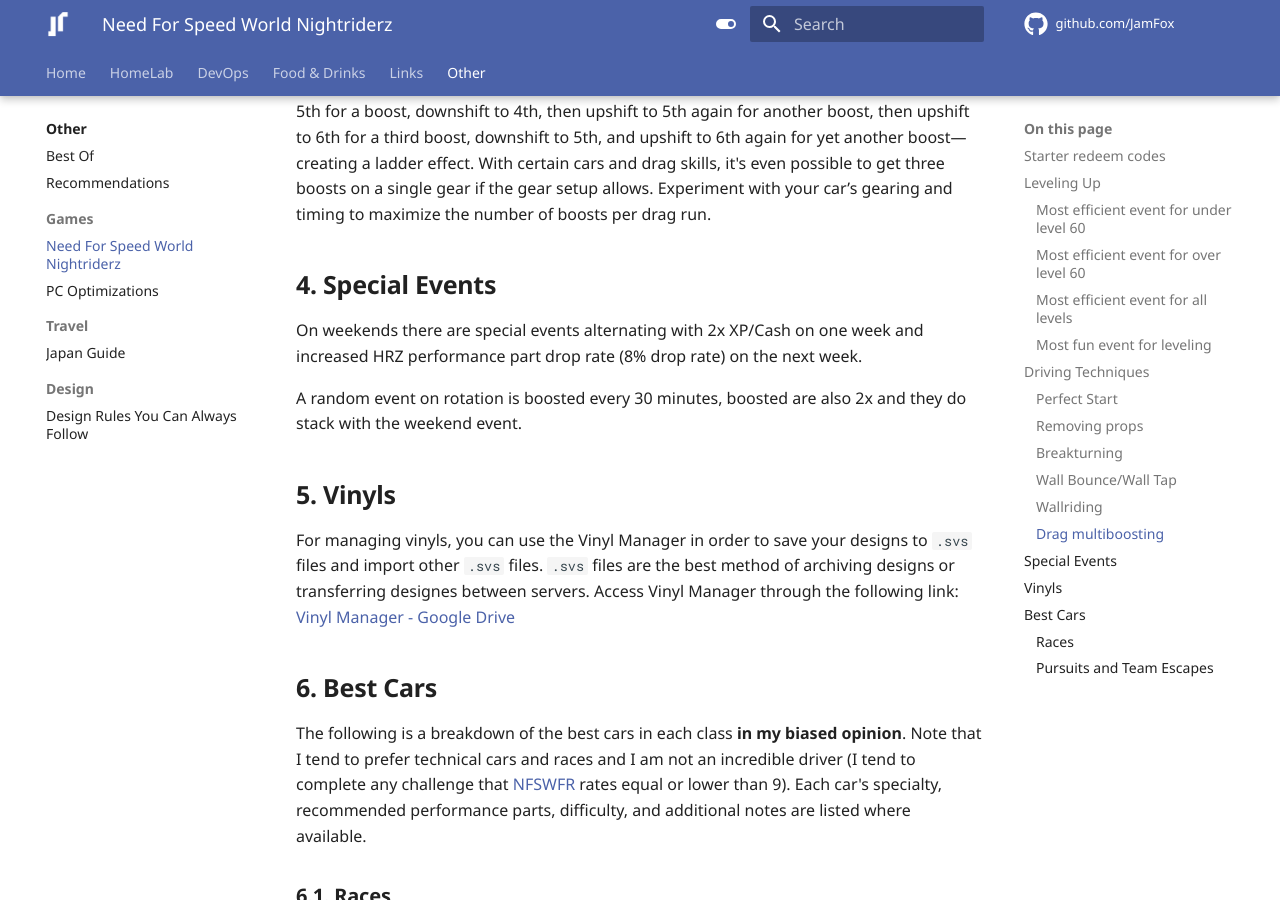
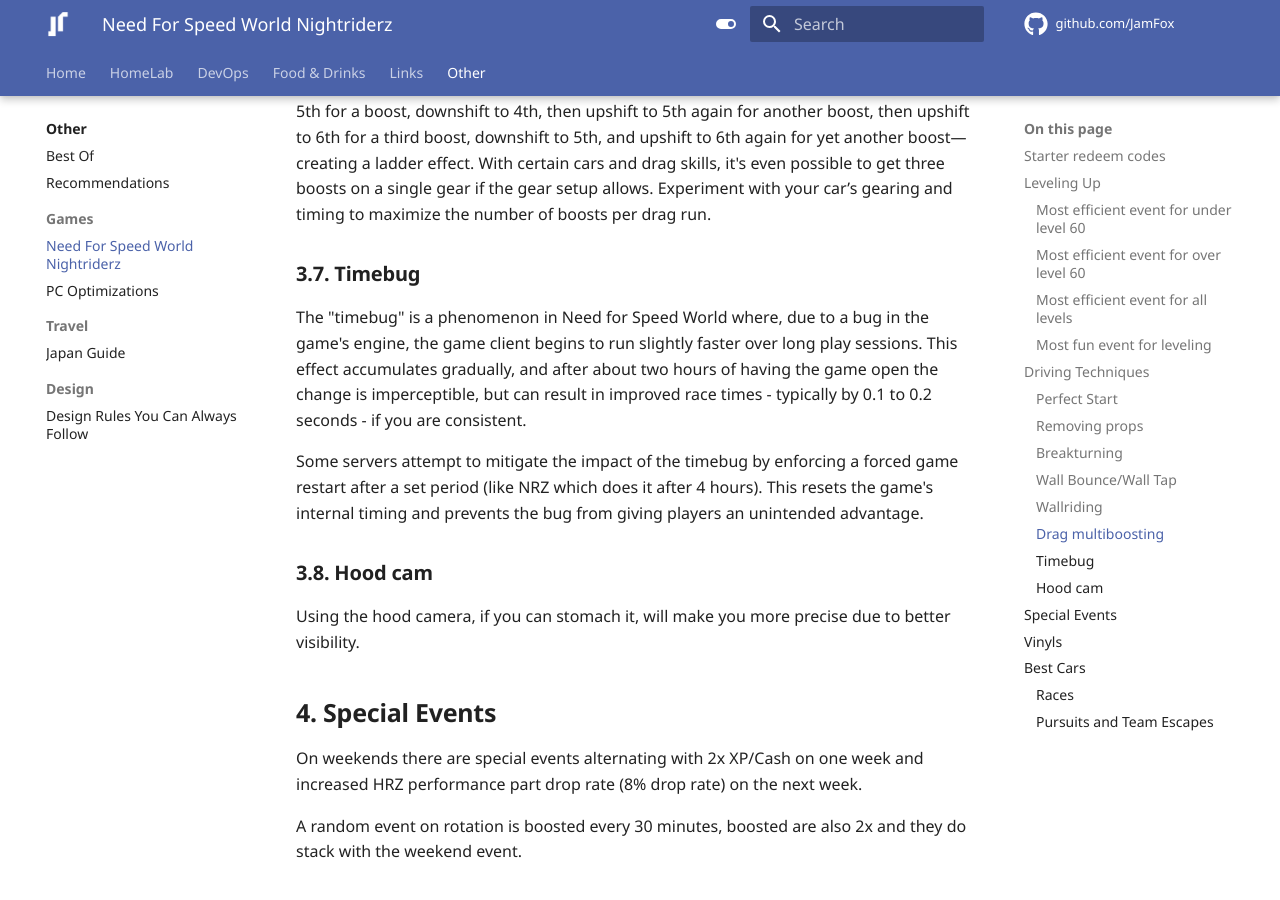
Before and after one commit to JamFox/docs.jamfox.dev, an MkDocs documentation site: the page built from docs/content/games/nfs-world-nrz.md, in a window 1280 px wide and 900 px high, scrolled down 3643 px. Built offline with MkDocs 1.6.1 and Material for MkDocs 9.7.7, drawn with Linux system fonts in a browser that asks for light colours; comment, search, counter and statistics services are not loaded.

Commit message:
add timebug, hoodcam

```diff
--- a/docs/content/games/nfs-world-nrz.md
+++ b/docs/content/games/nfs-world-nrz.md
@@ -93,6 +93,16 @@ Wallriding is generally not worth using as a primary tactic. However, in certain
 ### Drag multiboosting
 
 In drag races, hitting a perfect upshift gives you a small nitrous boost. On higher gears, you can exploit this by upshifting for the boost, then immediately downshifting and upshifting again to trigger another boost on the same gear. How many times you can repeat this "multi-boost" depends on the car and its gear ratios. For example, you might upshift into 5th for a boost, downshift to 4th, then upshift to 5th again for another boost, then upshift to 6th for a third boost, downshift to 5th, and upshift to 6th again for yet another boost—creating a ladder effect. With certain cars and drag skills, it's even possible to get three boosts on a single gear if the gear setup allows. Experiment with your car’s gearing and timing to maximize the number of boosts per drag run.
+
+### Timebug
+
+The "timebug" is a phenomenon in Need for Speed World where, due to a bug in the game's engine, the game client begins to run slightly faster over long play sessions. This effect accumulates gradually, and after about two hours of having the game open the change is imperceptible, but can result in improved race times - typically by 0.1 to 0.2 seconds - if you are consistent.
+
+Some servers attempt to mitigate the impact of the timebug by enforcing a forced game restart after a set period (like NRZ which does it after 4 hours). This resets the game's internal timing and prevents the bug from giving players an unintended advantage.
+
+### Hood cam
+
+Using the hood camera, if you can stomach it, will make you more precise due to better visibility.
 
 ## Special Events
 
```
